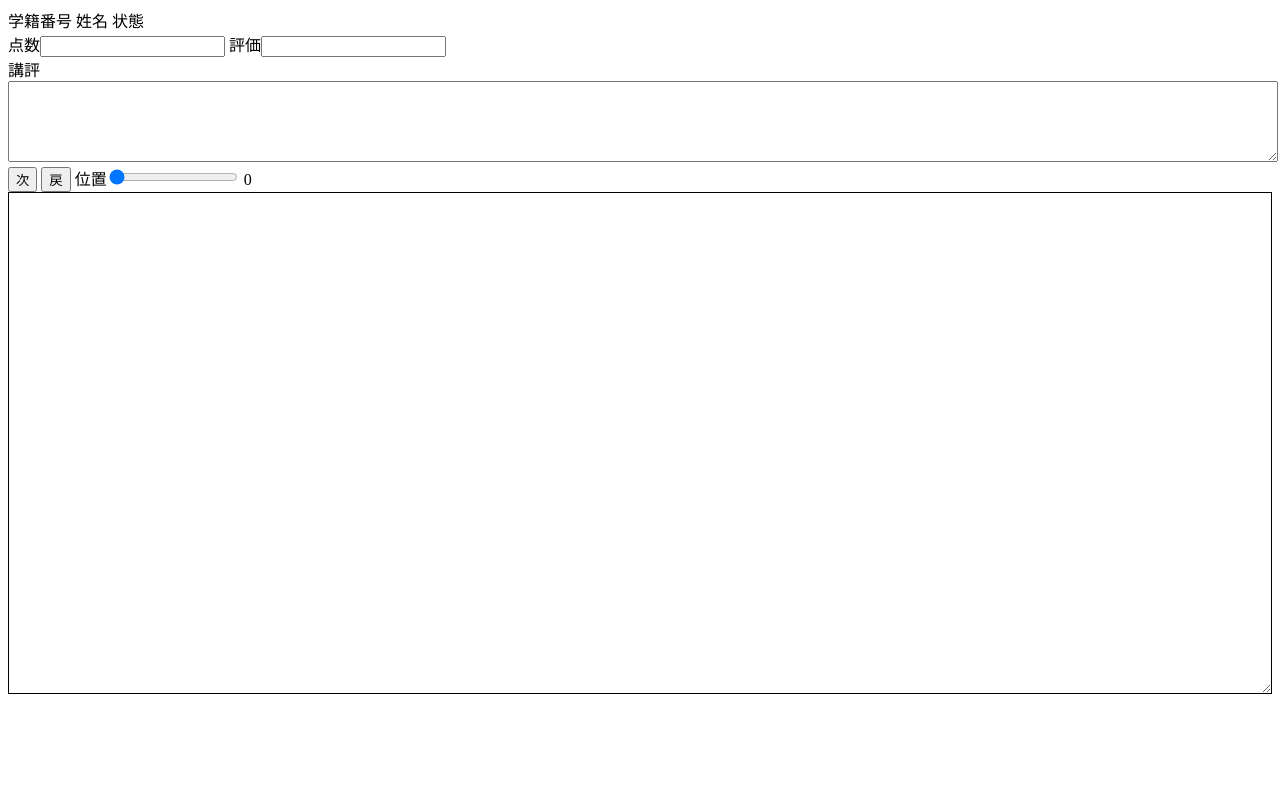
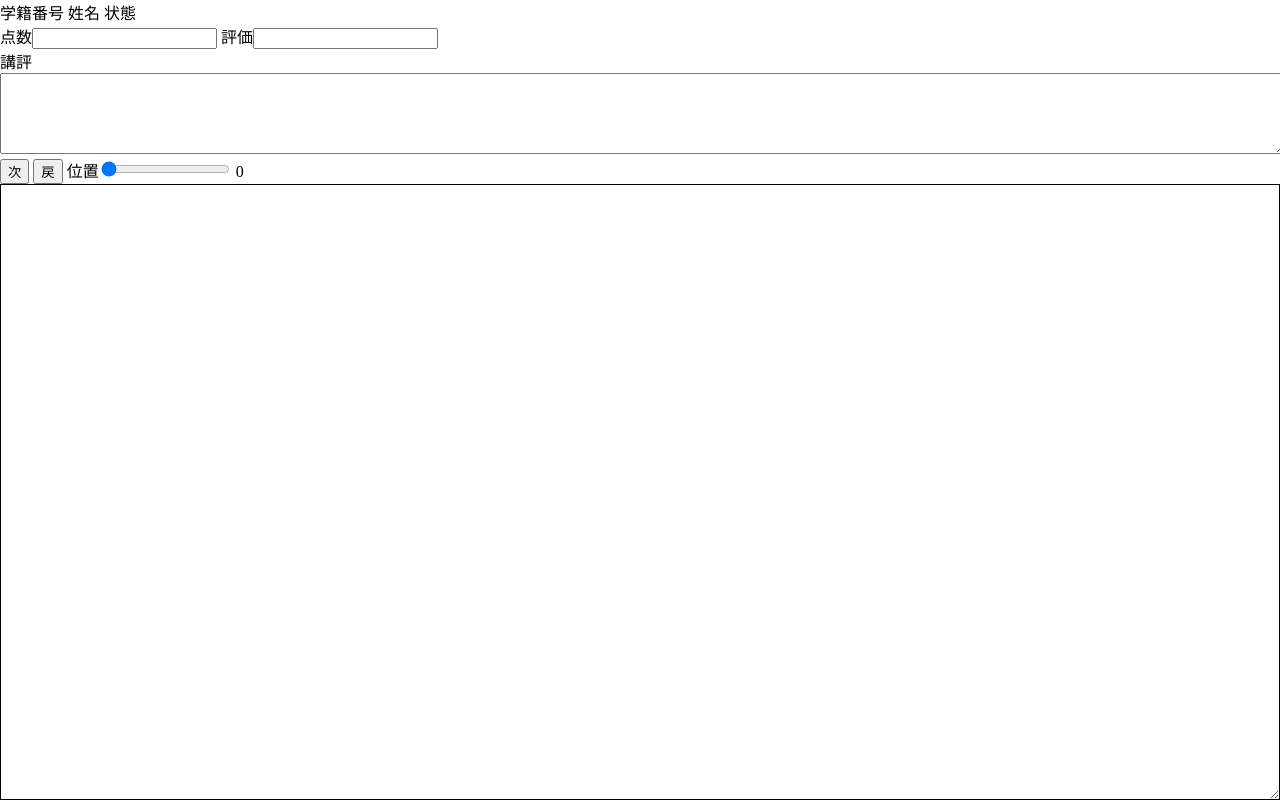
Before and after one commit to a3suger/manaba_scoring, an Electron app: page score.html in a window 1280 px wide. Drawn offline with Linux system fonts and the light colour scheme.

Commit message:
refine layout　( height 100% )

```diff
--- a/score.css
+++ b/score.css
@@ -1,3 +1,15 @@
+html{
+    height: 100%;
+}
+body{
+    height: 100%;
+    margin: 0;
+    display: flex;
+    flex-direction: column;
+}
+div#form_div{
+    flex: 0 0 auto;
+}
 div#input_pane {
     width : 100% ;
 }
@@ -17,6 +29,7 @@ div#student_comment {
     width : 100% ;
 }
 div#form_panel {
+    flex: 1 1 auto;
     border: solid thin black;
     /*width: 400px;*/
     height: 500px;
--- a/score.html
+++ b/score.html
@@ -6,7 +6,7 @@
     <link rel="stylesheet" type="text/css" href="score.css">
 </head>
 <body>
-<div class="body_item_div" id="form_div">
+<div id="form_div">
     <form id="form">
         <div id="input_pane">
             <div id="student_info">
@@ -33,9 +33,7 @@
         </div>
     </form>
 </div>
-<div class="body_item_div" id="form_panel_outer">
-    <div class="body_item_div" id="form_panel"></div>
-</div>
+<div id="form_panel"></div>
 </body>
 <script src="score.js"></script>
 </html>
```
